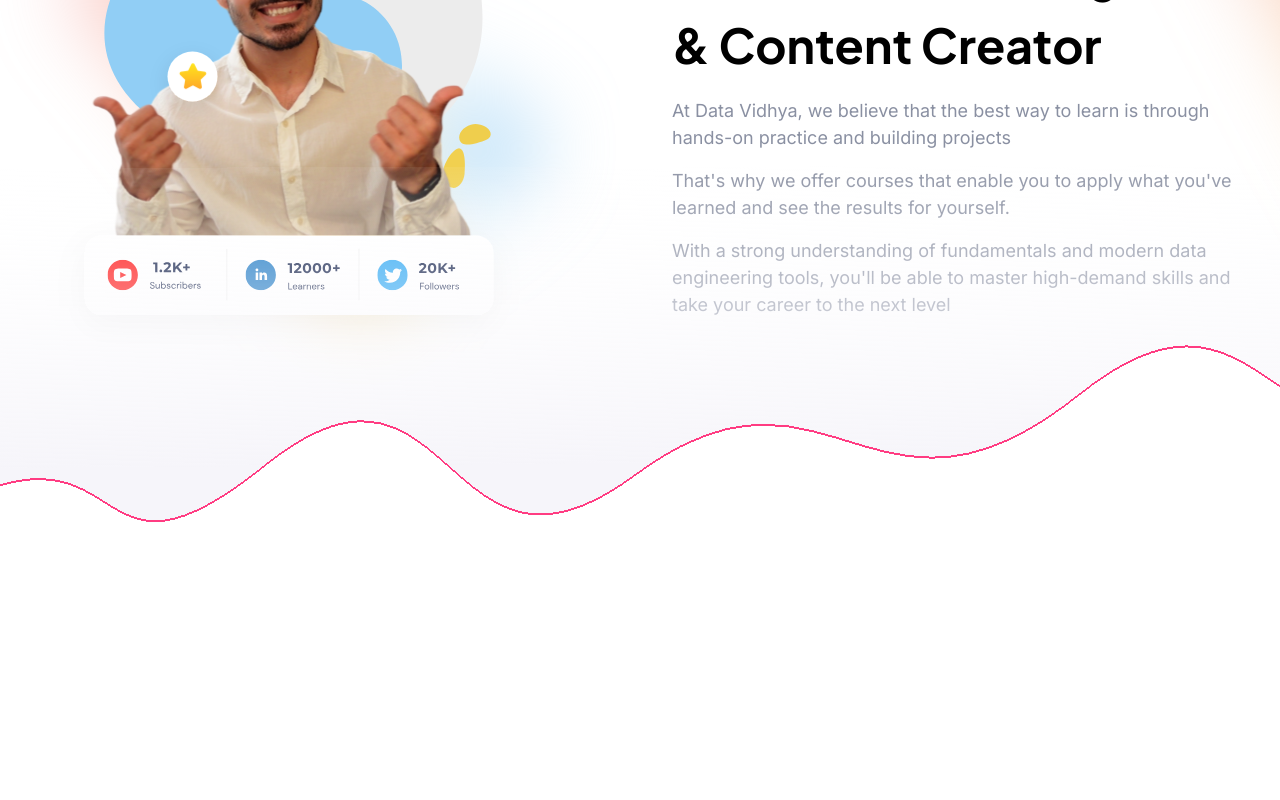
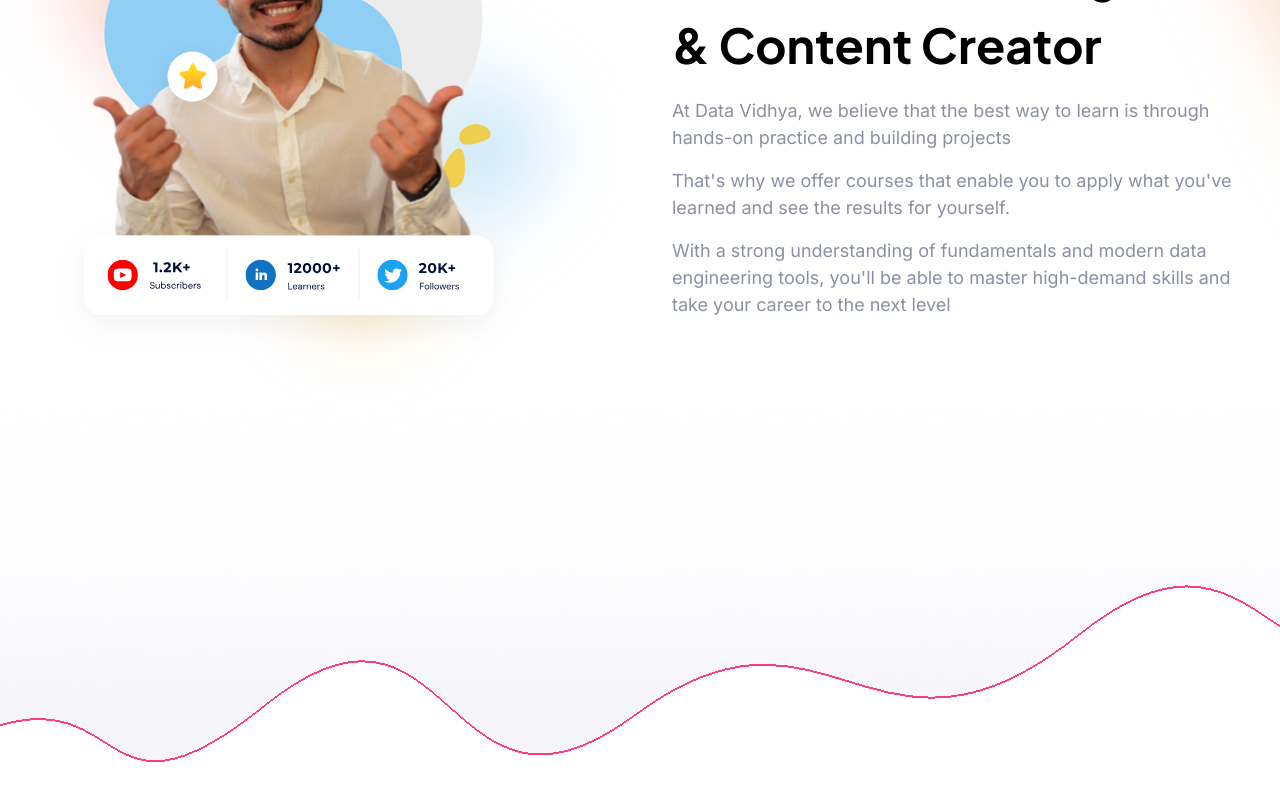
Before and after one commit to Bhanusingh99/vidyaData, a Next.js app: page / in a window 1280 px wide. Shown: the part 1337-2137 px from the top of the page. Before the commit the page ends 1914 px from the top, so only its background shows below. Built offline with nearby package versions, Linux system fonts and the light colour scheme.

Commit message:
made some more chnages

```diff
--- a/src/components/shared/HeroSection.tsx
+++ b/src/components/shared/HeroSection.tsx
@@ -168,7 +168,7 @@ const HeroSection = () => {
       </div>
 
     <div className="w-full">
-          <img src="/vector 27.svg" alt="" className="w-full mt-[-15rem] max-xl:mt-[-3rem] z-30"/>
+          <img src="/vector 27.svg" alt="" className="w-full z-30"/>
     </div>
 
     </div>
```
